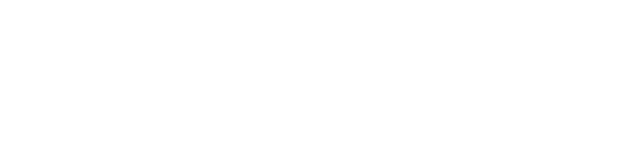
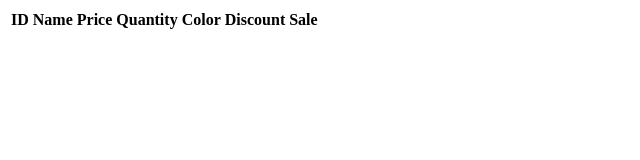
Before and after one commit to jmdembe/shopular, a website: page index.html in a window 1280 px wide. Shown: the whole page, without its empty margins (0-640 px from the left). Drawn offline with nearby package versions, Linux system fonts and the light colour scheme.

Commit message:
Added table to index and module to controller file

```diff
--- a/index.html
+++ b/index.html
@@ -5,6 +5,20 @@
     <title>Shopular!</title>
   </head>
   <body>
+    <table>
+      <tr>
+        <th>ID</th>
+        <th>Name</th>
+        <th>Price</th>
+        <th>Quantity</th>
+        <th>Color</th>
+        <th>Discount</th>
+        <th>Sale</th>
+      </tr>
+    </table>
+
     <script src='node_modules/angular/angular.js'></script>
+    <script src='js/shopular.controller.js'></script>
+    <script src='js/shopular.module.js'></script>
   </body>
 </html>
--- /dev/null
+++ b/js/shopular.controller.js
@@ -0,0 +1,5 @@
+(function() {
+  'use strict';
+  angular.modular('shopular')
+    .controller('ShopularController', ShopularController);
+}());
```
